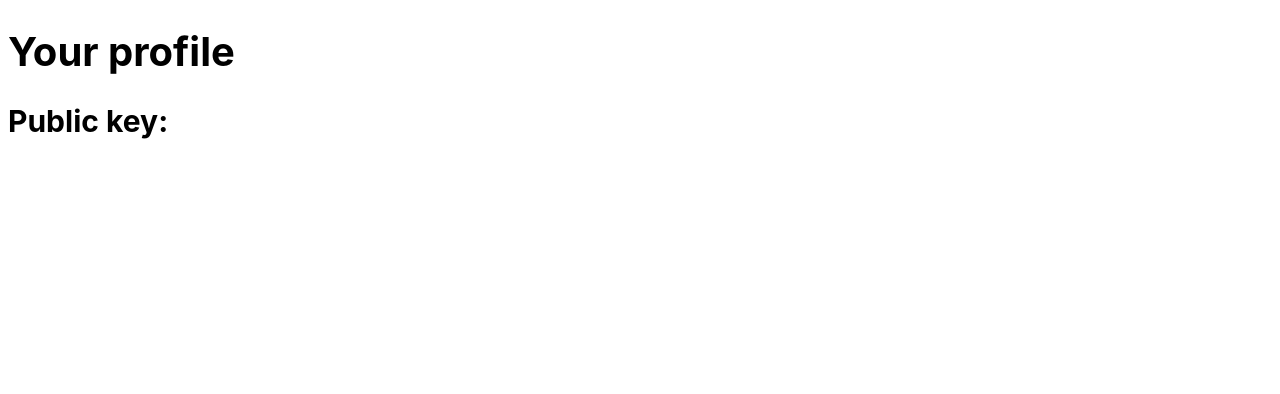
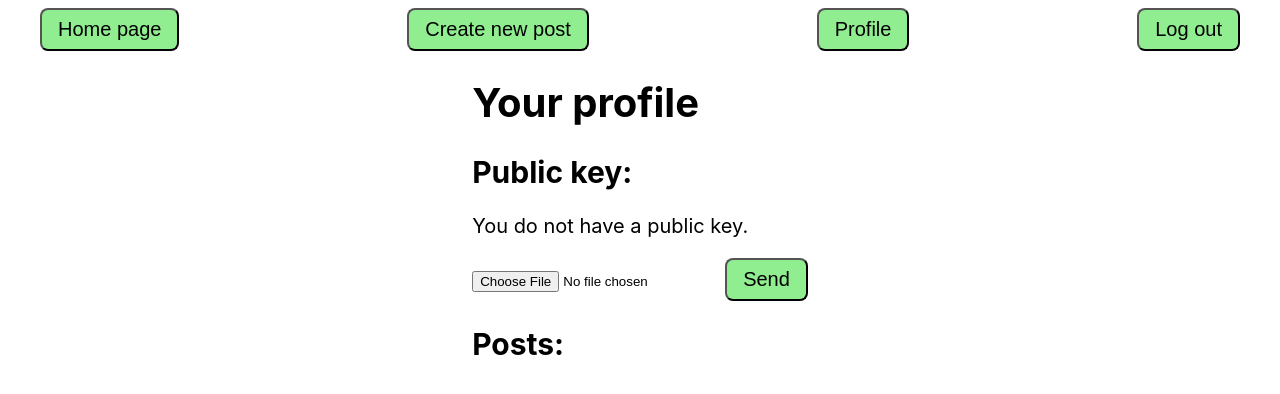
Before and after one commit to Namlev1/odsi-fe, a React (Vite) app: page /profile in a window 1280 px wide. Shown: the top 394 px of the page. Built offline with nearby package versions, Linux system fonts and the light colour scheme; no server answers; sample sign-in values are in the browser's storage.

Commit message:
Add styling, improve ui/ux

```diff
--- a/src/App.css
+++ /dev/null
@@ -1,2 +0,0 @@
-#root {
-}
--- a/src/assets/Profile/Profile.jsx
+++ b/src/assets/Profile/Profile.jsx
@@ -1,11 +1,13 @@
 import { useEffect, useState } from 'react'
 import { request } from '../../api/axios_helper.js'
+import DOMPurify from 'quill/formats/link.js'
+import Header from '../header/Header.jsx'
 
-// todo show your posts
 const Profile = () => {
   const [pubKey, setPubKey] = useState('')
   const [newPubKey, setNewPubKey] = useState('')
   const [error, setError] = useState('')
+  const [posts, setPosts] = useState([])
 
   const handleFileChange = (e) => {
     const file = e.target.files[0]
@@ -13,6 +15,25 @@ const Profile = () => {
     reader.onload = () => setNewPubKey(reader.result)
     reader.onerror = () => setError('Error reading the private key file.')
     reader.readAsText(file)
+  }
+
+  const sanitizeContent = (content) => {
+    return DOMPurify.sanitize(content, {
+      ALLOWED_TAGS: ['b', 'i', 'u', 'em', 'strong', 'p', 'a', 'img'],  // Allowing common formatting tags + <img>
+      ALLOWED_ATTR: ['href', 'src', 'alt', 'title'],  // Allowing href (for links), src (for images), alt, and title attributes
+      ALLOWED_PROTOCOLS: ['http', 'https', 'ftp', 'mailto']  // Allowing HTTP/HTTPS protocols for links and images
+    })
+  }
+
+  const printPost = (post) => {
+    const content = sanitizeContent(post.content)
+    return (
+      <div key={post.id} className={'post-card'}>
+        <h2>{post.title}</h2>
+        <span className={'separator'}></span>
+        <p dangerouslySetInnerHTML={{ __html: content }}></p>
+      </div>
+    )
   }
 
   const handleUpdateKey = async () => {
@@ -41,27 +62,51 @@ const Profile = () => {
         console.error('Error:', e)
       }
     }
+    const fetchPosts = async () => {
+      try {
+        const response = await request(
+          'GET',
+          '/api/post/me'
+        )
+        setPosts(response.data)
+      } catch (e) {
+        setError('Failed to fetch posts')
+        console.error('Error: ', e)
+      }
+    }
 
     fetchPubKey()
+    fetchPosts()
   }, [])
 
   return (
+    <>
+      <Header />
       <div className={'profile'}>
         <h1>Your profile</h1>
         <h2>Public key:</h2>
-      {pubKey &&
+        {pubKey ?
           <>
             <p>
               <pre>{pubKey}</pre>
             </p>
+          </>
+          :
           <div>
+            <p>
+              You do not have a public key.
+            </p>
             <input type="file" accept=".pem,.key" onChange={handleFileChange} />
             {newPubKey && <p>Public key loaded.</p>}
-            <button onClick={handleUpdateKey}>Update</button>
+            <button onClick={handleUpdateKey}>Send</button>
+          </div>
+        }
+        <h2>Posts:</h2>
+        <div className={'posts'}>
+          {posts.length !== 0 && posts.map(printPost)}
+        </div>
       </div>
     </>
-      }
-    </div>
   )
 }
 
--- a/src/assets/createPost/CreatePost.jsx
+++ b/src/assets/createPost/CreatePost.jsx
@@ -78,7 +78,8 @@ const CreatePost = () => {
   return (
     <>
       <Header />
-      <div>
+      <h1>Create new post</h1>
+      <div className={'new-post'}>
         <Editor value={editorValue} onValueChange={setEditorValue} title={title} onTitleChange={setTitle} />
         <div>
           <label>
--- a/src/assets/header/Header.jsx
+++ b/src/assets/header/Header.jsx
@@ -17,6 +17,7 @@ const Header = () => {
     }
   }
   return <header>
+    <button onClick={() => navigate('/')}>Home page</button>
     <button onClick={() => navigate('/create')}>Create new post</button>
     <button onClick={() => navigate('/profile')}>Profile</button>
     <button onClick={handleLogout}>Log out</button>
--- a/src/assets/header/Header.module.css
+++ b/src/assets/header/Header.module.css
@@ -1,4 +1,5 @@
 header {
     display: flex;
     justify-content: space-between;
+    width: 1200px;
 }
--- a/src/assets/HomePage.jsx
+++ b/src/assets/homePage/HomePage.jsx
@@ -1,6 +1,6 @@
 import { useEffect, useState } from 'react'
-import { request } from '../api/axios_helper.js'
-import Header from './header/Header.jsx'
+import { request } from '../../api/axios_helper.js'
+import Header from '../header/Header.jsx'
 import DOMPurify from 'quill/formats/link.js'
 
 function HomePage(props) {
@@ -21,12 +21,13 @@ function HomePage(props) {
   }
 
   const printPost = (post) => {
-    const title = sanitizeContent(post.title)
     const content = sanitizeContent(post.content)
     return (
-      <div key={post.id}>
+      <div key={post.id} className={'post-card'}>
         <h2>{post.title}</h2>
+        <span className={'separator'}></span>
         <p dangerouslySetInnerHTML={{ __html: content }}></p>
+        <span className={'separator'}></span>
         <p>By {post.username}</p>
       </div>
     )
@@ -34,8 +35,10 @@ function HomePage(props) {
 
   return <>
     <Header />
-    <p>Home page</p>
-    {posts.length !== 0 && posts.map(printPost)}
+    <h1>Home page</h1>
+    <div className={'posts'}>
+      {posts.length !== 0 && posts.map(printPost)}
+    </div>
   </>
 }
 
--- a/src/index.css
+++ b/src/index.css
@@ -6,6 +6,15 @@
 
 button{
   font-size: inherit;
+  background-color: lightgreen;
+  border-radius: 8px;
+  padding: .4rem .8rem;
+  transition: background-color 200ms ease-in;
+  cursor: pointer;
+}
+
+button:hover {
+  background-color: darkgreen;
 }
 
 .error{
@@ -15,3 +24,44 @@ button{
 .flex-grow {
   flex-grow: 1;
 }
+
+body {
+  display: flex;
+  justify-content: center;
+  align-items: center;
+  flex-direction: column;
+  max-width: 1920px;
+}
+
+#root {
+  display: flex;
+  width: 100%;
+  flex-direction: column;
+  align-items: center;
+}
+
+.posts {
+  display: flex;
+  flex-direction: column;
+  gap: 2rem;
+}
+
+.post-card {
+  width: 800px;
+  border: 2px solid darkgreen;
+  border-radius: 8px;
+  padding: 1rem 2rem;
+  display: flex;
+  flex-direction: column;
+  gap: .2rem;
+}
+
+.separator {
+  width: 100%;
+  background-color: darkgreen;
+  height: 2px;
+}
+
+.new-post {
+  width: 1280px;
+}
--- a/src/main.jsx
+++ b/src/main.jsx
@@ -3,7 +3,7 @@ import { createRoot } from 'react-dom/client'
 import './index.css'
 import { createBrowserRouter, RouterProvider } from 'react-router-dom'
 import LoginPage from './assets/loginPage/LoginPage.jsx'
-import HomePage from './assets/HomePage.jsx'
+import HomePage from './assets/homePage/HomePage.jsx'
 import PrivateRoute from './assets/privateRoute/PrivateRoute.jsx'
 import Registration from './assets/registration/Registration.jsx'
 import CreatePost from './assets/createPost/CreatePost.jsx'
```
Also changed, not shown: src/App.jsx (deleted, +0 -13 lines), src/assets/homePage/HomePage.module.css (added). Lines whose indentation alone changed are shown as unchanged.
